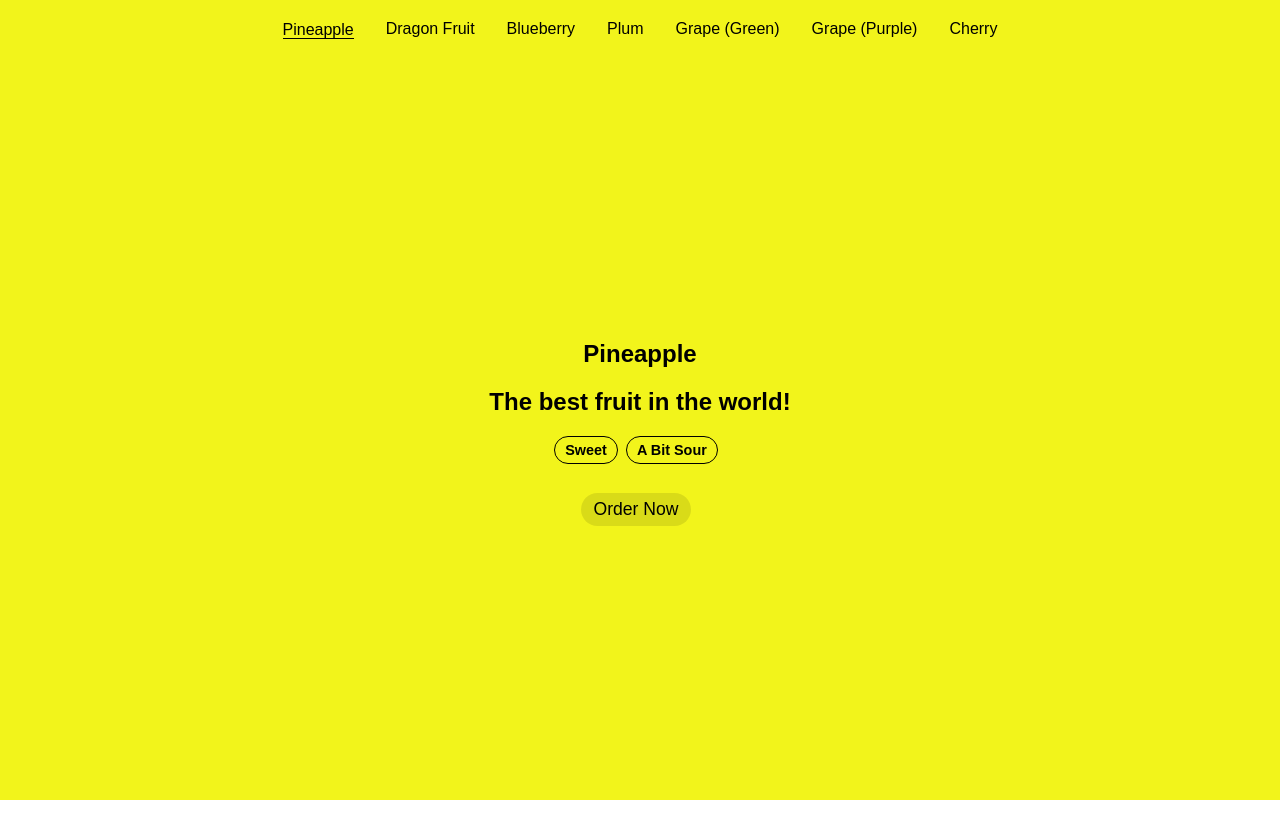
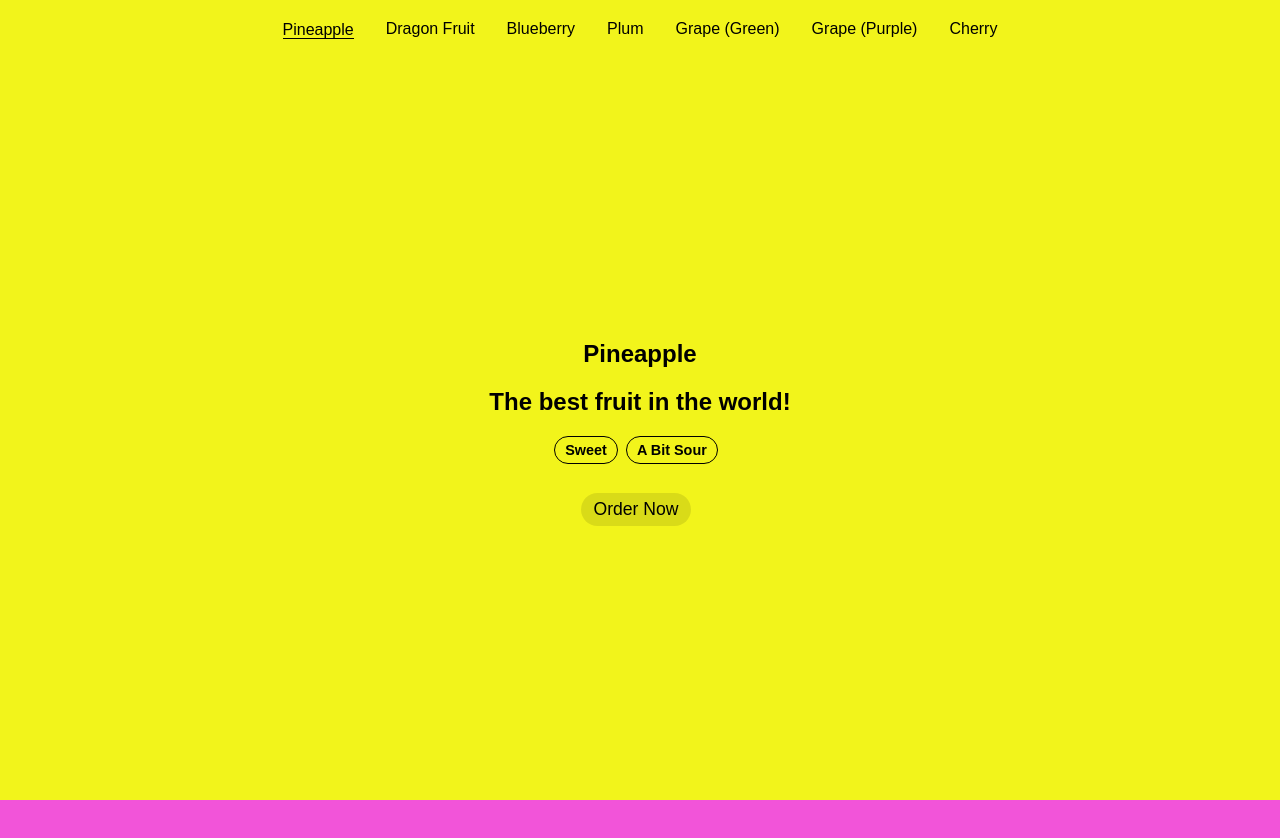
Before and after one commit to ophirbucai/svelte-scroll-spa, a Svelte app: page / in a window 1280 px wide. Shown: the top 838 px of the page. Before the commit the page ends 800 px from the top, so only its background shows below. Built offline with nearby package versions, Linux system fonts and the light colour scheme.

Commit message:
Fixed position top bar

```diff
--- a/src/App.svelte
+++ b/src/App.svelte
@@ -14,19 +14,28 @@
 	}
 </script>
 
-<div style="color: {currentArticle.textColor}; background-color: {currentArticle.color};">
+<div class="container" style="color: {currentArticle.textColor}; background-color: {currentArticle.color};">
 	<header>
 		<TopBar {articles} currentArticleId={currentArticle?.id} />
 	</header>
-	<main class="container" style="grid-template-rows: repeat({articles.length}, 100vh);">
+	<main style="grid-template-rows: repeat({articles.length}, 100vh);">
 		<Articles {articles} currentArticle={currentArticle} {onChangeArticle} />
 	</main>
 </div>
 
 <style lang="scss">
-	main.container {
+	.container {
+		position: relative;
+		height: 100vh;
+		header {
+			position: fixed;
+			top: 0;
+			left: 0;
 			width: 100%;
-		height: 100vh;
+			z-index: 1;
+		}
+		main {
+			width: 100%;
 			background: #000;
 			display: grid;
 			overflow-y: scroll;
@@ -36,4 +45,5 @@
 			//	display: none;
 			//}
 		}
+	}
 </style>
--- a/src/assets/css/components/top-bar.scss
+++ b/src/assets/css/components/top-bar.scss
@@ -1,9 +1,7 @@
 .top-bar {
-  position: absolute;
   color: inherit;
   padding-top: 0.5rem;
   font-size: 0.875rem;
-  width: 100%;
   @media (min-width: 768px) {
     padding-top: 0.75rem;
     font-size: 1rem;
```
Lines whose indentation alone changed are shown as unchanged.
